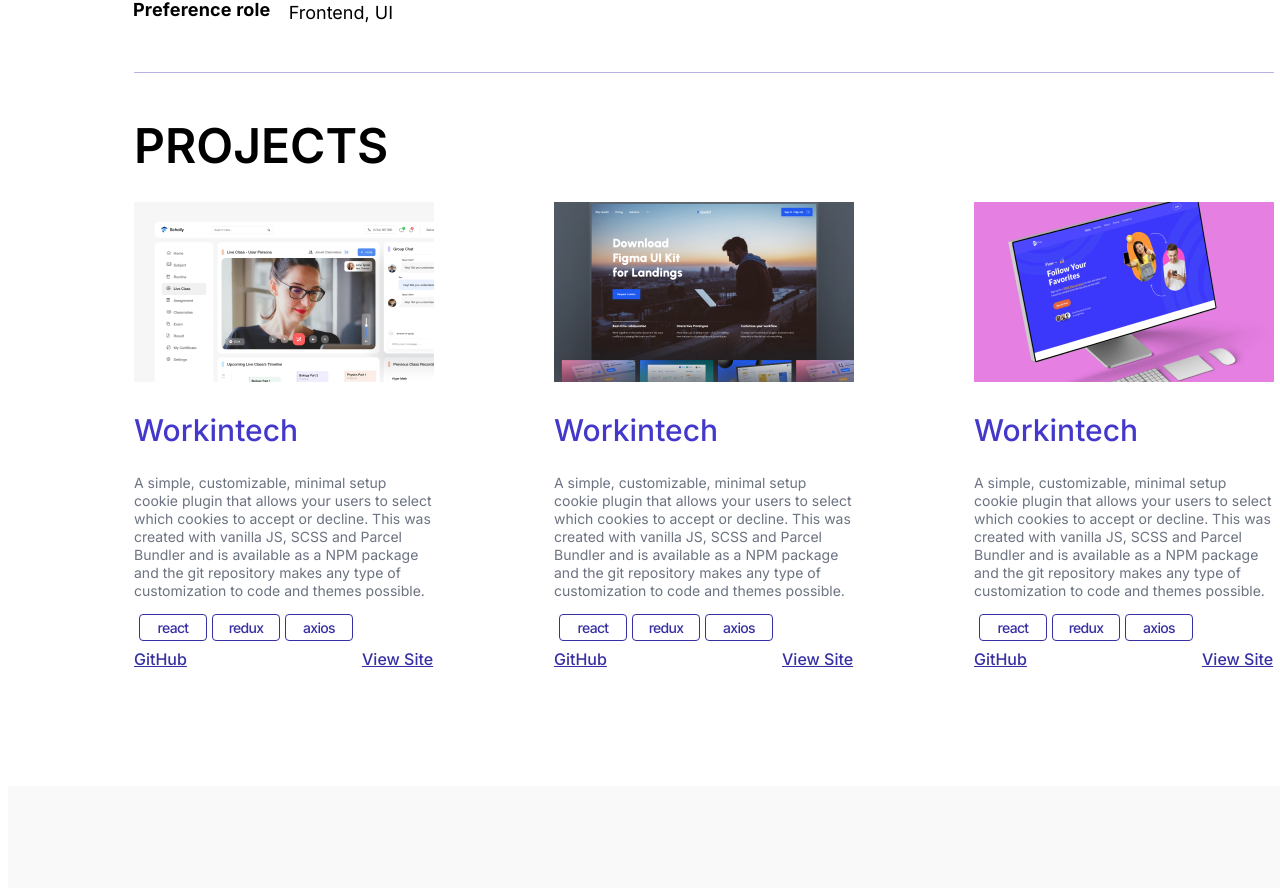
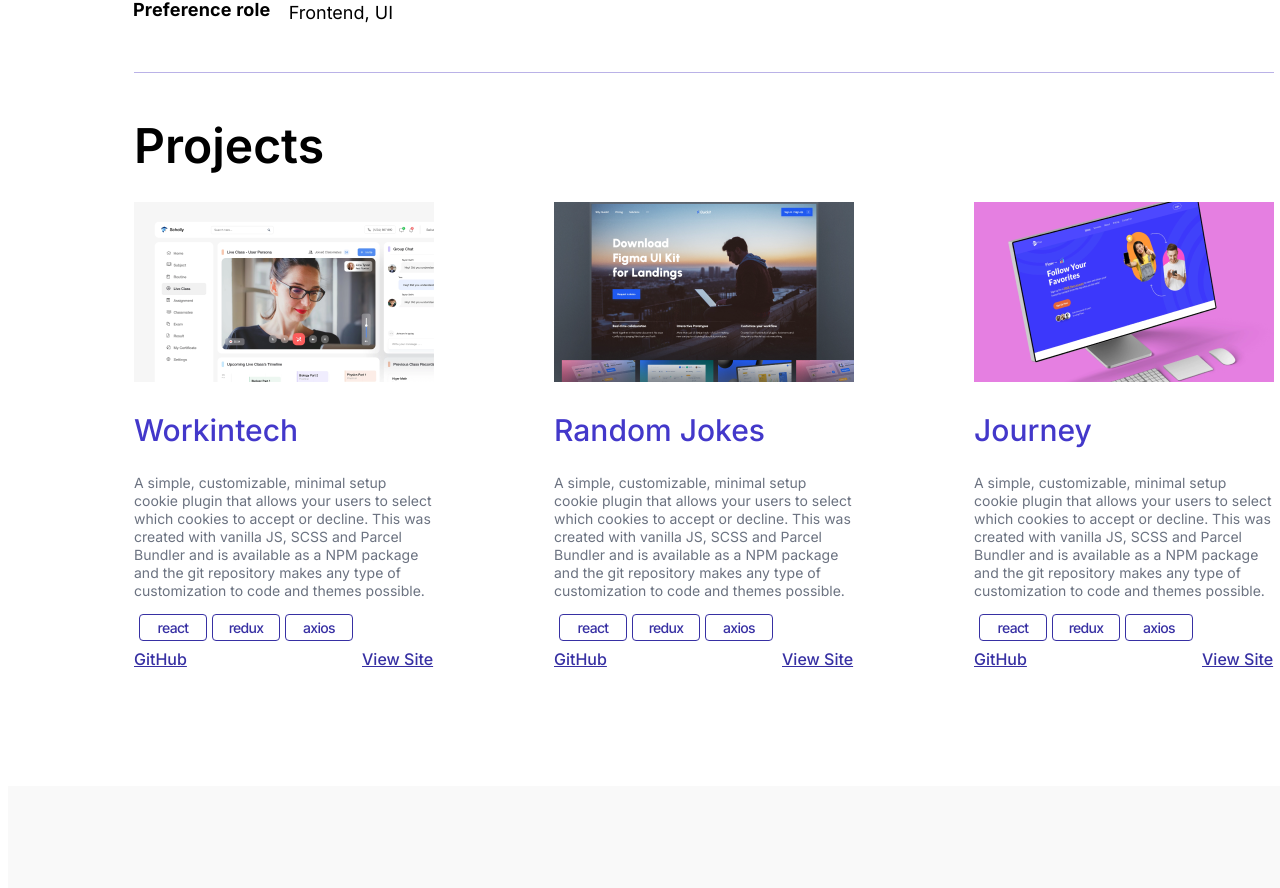
Before and after one commit to Workintech/FSWeb-Frontend-Challenge, a React (Create React App) app in the folder web-sayfam/: page / in a window 1280 px wide. Shown: the part 1458-2346 px from the top of the page. Built offline with nearby package versions, Linux system fonts and the light colour scheme.

Commit message:
türkçe versiyonu eklendi

```diff
--- a/web-sayfam/src/App.js
+++ b/web-sayfam/src/App.js
@@ -21,6 +21,7 @@
 function App() {
   const [profildata, setProfildata] = useState(initialDAta);
   const { theme } = useContext(SiteContext);
+
   return (
     <>
       <link rel="preconnect" href="https://fonts.googleapis.com" />
--- a/web-sayfam/src/components/Footer.js
+++ b/web-sayfam/src/components/Footer.js
@@ -2,7 +2,7 @@
 import { SiteContext } from "../contexts/SiteContext";
 
 function Footer(props) {
-  const { theme, setTheme } = useContext(SiteContext);
+  const { theme, setTheme, store } = useContext(SiteContext);
   return (
     <footer
       className={
@@ -10,12 +10,12 @@
       }
     >
       <h1 className={theme === "LIGHT" ? "dark-footer-title" : "footer-title"}>
-        Let’s work together on your next product.
+        {store.baslik.footer}
       </h1>
       <div className="footer-links-area">
         <p className="footer-mail">👉{props.profildata.mail}</p>
         <div className="footer-links">
-          <p>Personal Blog</p>
+          <p> {store.baslik.footerlink}</p>
           <a
             href="https://github.com/mustafabasaar?tab=repositories"
             target="_blank"
--- a/web-sayfam/src/components/Header.js
+++ b/web-sayfam/src/components/Header.js
@@ -2,9 +2,15 @@
 import { SiteContext } from "../contexts/SiteContext";
 import { toast } from "react-toastify";
 function Header() {
-  const { theme, setTheme } = useContext(SiteContext);
-  const notify = () =>
-    toast("O zaman hemen mustafabasaaar@gmail.com'a mail atıyorsun");
+  const { theme, setTheme, store, lang } = useContext(SiteContext);
+  const notify = () => {
+    if (lang === "ENG") {
+      toast("O zaman hemen mustafabasaaar@gmail.com'a mail atıyorsun");
+    }
+    if (lang === "TÜRKÇE") {
+      toast("Then you immediately send an e-mail to mustafabasaaar@gmail.com");
+    }
+  };
 
   return (
     <header className="header-container">
@@ -20,14 +26,14 @@
         </div>{" "}
       </div>
       <div className="header-links">
-        <div className="header-skill">Skills</div>
-        <div className="header-projects">Projects</div>
+        <div className="header-skill">{store.baslik.skills}</div>
+        <div className="header-projects">{store.baslik.projects}</div>
         <div className="hire-button">
           <button
             onClick={notify}
             className={theme === "LIGHT" ? "hire-button-dark" : ""}
           >
-            Hire Me
+            {store.baslik.hireme}
           </button>
         </div>
       </div>
--- a/web-sayfam/src/components/Hero.js
+++ b/web-sayfam/src/components/Hero.js
@@ -6,7 +6,7 @@
 import { SiteContext } from "../contexts/SiteContext";
 import { toast } from "react-toastify";
 function Hero(props) {
-  const { theme, setTheme } = useContext(SiteContext);
+  const { theme, setTheme, store, lang } = useContext(SiteContext);
 
   const redirectToGitHub = () => {
     window.open("https://github.com/mustafabasaar?tab=repositories", "_blank");
@@ -17,8 +17,14 @@
       "_blank"
     );
   };
-  const notify = () =>
-    toast("O zaman hemen mustafabasaaar@gmail.com'a mail atıyorsun");
+  const notify = () => {
+    if (lang === "ENG") {
+      toast("O zaman hemen mustafabasaaar@gmail.com'a mail atıyorsun");
+    }
+    if (lang === "TÜRKÇE") {
+      toast("Then you immediately send an e-mail to mustafabasaaar@gmail.com");
+    }
+  };
 
   return (
     <div className="hero-container">
@@ -29,15 +35,11 @@
             {props.profildata.name}
           </span>
         </div>
-        <h1 className="hero-topic">Creative thinker Minimalism lover</h1>
-        <p className="hero-explanation">
-          Hi, I’m Almila. I’m a full-stack developer. If you are looking for a
-          Developer who to craft solid and scalable frontend products with great
-          user experiences. Let’s shake hands with me.
-        </p>
+        <h1 className="hero-topic">{store.baslik.hero}</h1>
+        <p className="hero-explanation">{store.baslik.heroabout}</p>
         <div id="flex-buttons">
           <button onClick={notify} className="hire-button">
-            Hire Me
+            {store.baslik.hireme}
           </button>
           <button onClick={redirectToGitHub} className="hire-button">
             {" "}
--- a/web-sayfam/src/components/ModeSwitch.js
+++ b/web-sayfam/src/components/ModeSwitch.js
@@ -2,7 +2,7 @@
 import { SiteContext } from "../contexts/SiteContext";
 
 function ModeSwitch() {
-  const { theme, setTheme } = useContext(SiteContext);
+  const { theme, setTheme, lang, setLang } = useContext(SiteContext);
   function clickHandler() {
     if (theme === "LIGHT") {
       setTheme("DARK");
@@ -11,6 +11,15 @@
       setTheme("LIGHT");
     }
   }
+  function langHandler() {
+    if (lang === "TÜRKÇE") {
+      setLang("ENG");
+    }
+    if (lang === "ENG") {
+      setLang("TÜRKÇE");
+    }
+  }
+
   return (
     <div className="ModeSwitch-container">
       <div className="lightmode-container">
@@ -31,11 +40,12 @@
       <div className="or-symbol">|</div>
       <div className="language-container">
         <button
+          onClick={langHandler}
           className={
             theme === "LIGHT" ? "language-color-dark" : "language-color_one"
           }
         >
-          TÜRKÇE
+          {lang}
         </button>
         <span className="language-color_two">'YE GEÇ</span>
       </div>
--- a/web-sayfam/src/components/Profile.js
+++ b/web-sayfam/src/components/Profile.js
@@ -1,17 +1,20 @@
+import { useContext } from "react";
+import { SiteContext } from "../contexts/SiteContext";
 function Profile(props) {
+  const { store } = useContext(SiteContext);
   return (
     <div className="profile-container">
       <p className="vector-two"></p>
-      <h1 className="profile-title">Profile</h1>
+      <h1 className="profile-title">{store.baslik.profile}</h1>
       <div className="profile-explanation-area-flex">
         <div className="profile-explanation-area">
-          <h3 className="profile-second-title">Profile</h3>
+          <h3 className="profile-second-title">{store.baslik.profile}</h3>
           <div className="profile-explanation-flex">
             <div className="profile-explanation-title">
-              <h4>Birthday</h4>
-              <h4>City of Residence</h4>
-              <h4>Education </h4>
-              <h4>Preference role</h4>
+              <h4>{store.baslik.birthday}</h4>
+              <h4>{store.baslik.city}</h4>
+              <h4>{store.baslik.education} </h4>
+              <h4>{store.baslik.role}</h4>
             </div>
             <div className="profile-explanation">
               <p>{props.profildata.birthday}</p>
--- a/web-sayfam/src/components/Projects.js
+++ b/web-sayfam/src/components/Projects.js
@@ -1,11 +1,14 @@
 import workintech from "../images/workintech.png";
 import randomjokes from "../images/randomjokes.png";
 import journey from "../images/journey.png";
+import { useContext } from "react";
+import { SiteContext } from "../contexts/SiteContext";
 function Projects() {
+  const { store } = useContext(SiteContext);
   return (
     <div className="project-container">
       <p className="vector-two"></p>
-      <h1 className="projects-title">PROJECTS</h1>
+      <h1 className="projects-title">{store.baslik.projects}</h1>
       <div className="projects-area">
         <div className="project-area">
           <img src={workintech} alt="projects componensts resim 1" />
@@ -41,7 +44,7 @@
         </div>
         <div className="project-area">
           <img src={randomjokes} alt="projects componensts resim 1" />
-          <h3 className="project-title">Workintech</h3>
+          <h3 className="project-title">Random Jokes</h3>
           <p className="project-explanation">
             A simple, customizable, minimal setup cookie plugin that allows your
             users to select which cookies to accept or decline. This was created
@@ -73,7 +76,7 @@
         </div>
         <div className="project-area">
           <img src={journey} alt="projects componensts resim 1" />
-          <h3 className="project-title">Workintech</h3>
+          <h3 className="project-title">Journey</h3>
           <p className="project-explanation">
             A simple, customizable, minimal setup cookie plugin that allows your
             users to select which cookies to accept or decline. This was created
--- a/web-sayfam/src/components/footer.css
+++ b/web-sayfam/src/components/footer.css
@@ -65,7 +65,7 @@
 align-items: center;
  }
  .footer-links p{
-width: 121px;
+width: 128px;
 height: 27px;
 font-family: 'Inter', sans-serif;
 font-size: 18px;
--- a/web-sayfam/src/contexts/SiteContext.js
+++ b/web-sayfam/src/contexts/SiteContext.js
@@ -1,20 +1,61 @@
-import { createContext, useState } from "react";
+import { createContext, useEffect, useState } from "react";
 
 export const SiteContext = createContext();
+
+const initialDataeng = {
+  baslik: {
+    hero: "Creative thinker Minimalism lover",
+    heroabout:
+      "Hi, I’m Almila. I’m a full-stack developer. If you are looking for a Developer who to craft solid and scalable frontend products with great user experiences. Let’s shake hands with me.",
+    profile: "Profile",
+    skills: "Skills",
+    projects: "Projects",
+    hireme: "Hire Me",
+    profile: "Profile",
+    aboutme: "About Me",
+    birthday: "Birthday",
+    city: "City of Residence",
+    education: "Education",
+    role: "Preference role",
+    footer: "Let’s work together on your next product.",
+    footerlink: "Personal Blog",
+  },
+};
+const initialDatatr = {
+  baslik: {
+    hero: "Yaratıcı düşünür Minimalizm aşığı",
+    heroabout:
+      "Merhaba, ben Almila. Full-stack geliştiriciyim. Harika kullanıcı deneyimlerine sahip sağlam ve ölçeklenebilir ön uç ürünleri hazırlayacak bir Geliştirici arıyorsanız. Haydi el sıkışalım.",
+    profile: "Profil",
+    skills: "Yetenekler",
+    projects: "Projeler",
+    hireme: " Beni İşe Al",
+    aboutme: "Hakkımda",
+    birthday: "Doğum Günü",
+    city: "İkametgah Şehri",
+    education: "Eğitim Durumu",
+    role: "Tercih Ettiği Rol",
+    footer: "Bir sonraki ürününüz üzerinde birlikte çalışalım.",
+    footerlink: "Kişisel Sayfam",
+  },
+};
 
 export const SiteContextProvider = ({ children }) => {
   const [lang, setLang] = useState("TÜRKÇE");
   const [theme, setTheme] = useState("DARK");
-
-  //   const localizedTexts = {
-  //     tr: { searchPage: { search_text: "Arama" } },
-  //     en: { searchPage: { search_text: "Search" } },
-  //   };
-
-  //   const texts = localizedTexts[lang];
-
+  const [store, setStore] = useState(initialDataeng);
+  useEffect(() => {
+    if (lang === "ENG") {
+      setStore(initialDatatr);
+    }
+    if (lang === "TÜRKÇE") {
+      setStore(initialDataeng);
+    }
+  }, [lang]);
   return (
-    <SiteContext.Provider value={{ lang, theme, setLang, setTheme }}>
+    <SiteContext.Provider
+      value={{ lang, theme, setLang, setTheme, store, setStore }}
+    >
       {children}
     </SiteContext.Provider>
   );
--- a/web-sayfam/src/index.js
+++ b/web-sayfam/src/index.js
@@ -1,4 +1,4 @@
-import React from "react";
+import React, { useContext } from "react";
 import ReactDOM from "react-dom/client";
 import "./index.css";
 import App from "./App";
@@ -11,8 +11,8 @@
 import "./components/project.css";
 import "./components/footer.css";
 import { SiteContextProvider } from "./contexts/SiteContext";
+const root = ReactDOM.createRoot(document.getElementById("root"));
 
-const root = ReactDOM.createRoot(document.getElementById("root"));
 root.render(
   <SiteContextProvider>
     <React.StrictMode>
```
